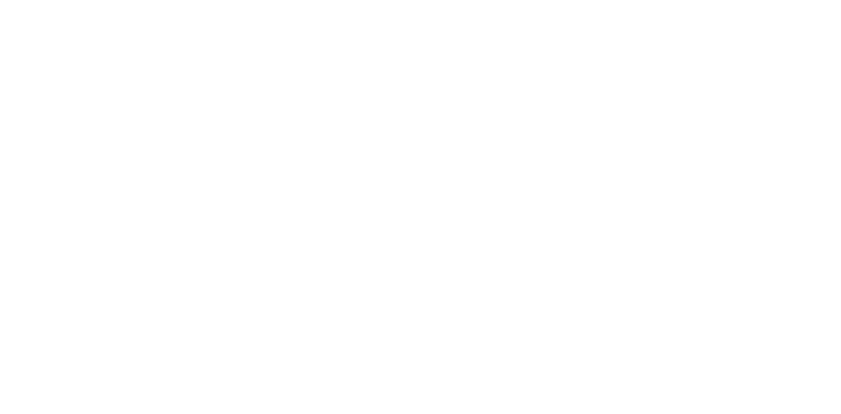
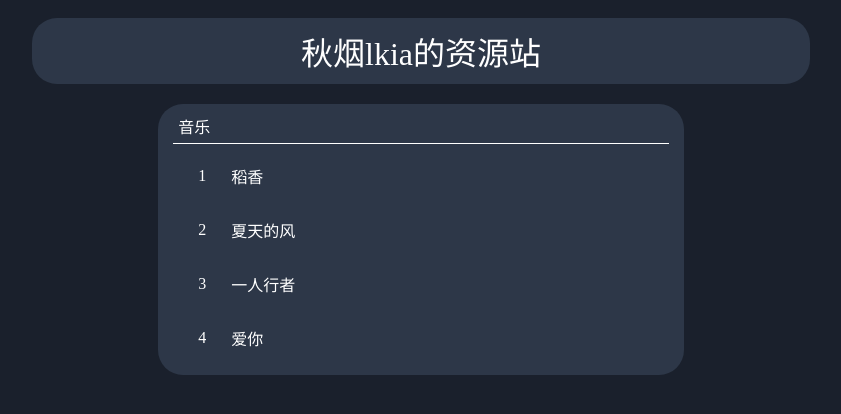
Before and after one commit to lwd-temp/Ikia, a plain HTML site: page index.html in a window 1280 px wide. Shown: the whole page, without its empty margins (219-1060 px from the left). Drawn offline with Linux system fonts and the light colour scheme; a web font is replaced by a local one.

Commit message:
First step.

```diff
--- a/index.html
+++ b/index.html
@@ -1,8 +1,58 @@
 <html>
     <head>
-
+        <link rel="stylesheet" type="text/css" href="style.css">
+        <script type="text/javascript" src="script.js"></script>
+        <title>资源站</title>
+        <meta http-equiv="Content-Type" content="text/html; charset=utf-8">
     </head>
-    <body>
-
+    <body onload="init()">
+        <div class="block title">秋烟lkia的资源站</div>
+        <div class="block guide" style="display:none;">
+            <div class="subtitle">导航</div>
+            <div class="division-line"></div>
+            <div class="guide-blocks">
+                <span class="guide-block">录播</span>
+                <span class="guide-block">切片</span>
+                <span class="guide-block">歌曲</span>
+                <span class="guide-block">图片</span>
+                <span class="guide-block">其他</span>
+            </div>
+        </div>
+        <div class="block musics">
+            <div class="subtitle">音乐</div>
+            <div class="division-line"></div>
+            <div class="music-list">
+                <div class="music-item">
+                    <span class="music-item-no"></span>
+                    <span class="music-item-name" onclick="musicdown(this)">
+                        稻香
+                    </span>
+                </div>
+            </div>
+            <div class="music-list">
+                <div class="music-item">
+                    <span class="music-item-no"></span>
+                    <span class="music-item-name" onclick="musicdown(this)">
+                        夏天的风
+                    </span>
+                </div>
+            </div>
+            <div class="music-list">
+                <div class="music-item">
+                    <span class="music-item-no"></span>
+                    <span class="music-item-name" onclick="musicdown(this)">
+                        一人行者
+                    </span>
+                </div>
+            </div>
+            <div class="music-list">
+                <div class="music-item">
+                    <span class="music-item-no"></span>
+                    <span class="music-item-name" onclick="musicdown(this)">
+                        爱你
+                    </span>
+                </div>
+            </div>
+        </div>
     </body>
 </html>
--- a/script.js
+++ b/script.js
@@ -0,0 +1,16 @@
+function musicdown(obj)
+{
+    var mname = obj.innerText;
+    window.open("./Musics/" + mname + ".flac");
+}
+function init_no()
+{
+    var nos = document.getElementsByClassName("music-item-no");
+    for(var i=0;i<nos.length;i++){
+        nos[i].innerText = i+1;
+    }
+}
+function init()
+{
+    init_no();
+}
--- a/style.css
+++ b/style.css
@@ -0,0 +1,105 @@
+body {
+    background-color: #1A202C;
+    color: white;
+    font-family: "SYHT-Light";
+    display: flex;
+    flex-direction: column;
+    align-items: center;
+}
+.block {
+    text-align: center;
+    background-color: #2D3748;
+    border-radius:25px;
+    padding: 10px;
+    margin-top: 20px;
+}
+.title {
+    font-size: xx-large;
+    font-family: "SYHT-Medium";
+    margin-top: 10px;
+    width: 60%;
+    flex: 1;
+}
+.guide {
+    width: 40%;
+    flex: 1;
+}
+.subtitle {
+    text-align: left;
+    margin-left: 10px;
+    font-size: large;
+    font-size: medium;
+    font-family: "SYHT-Regular";
+}
+.division-line {
+    border-top-color: white;
+    border-top-style: solid;
+    border-top-width:thin;
+    margin-top: 5px;
+    margin-bottom: 5px;
+    margin-left: 5px;
+    margin-right: 5px;
+}
+.guide-block {
+    width: 20%;
+    text-align: center;
+    flex: 1;
+    padding-top: 5px;
+    padding-bottom: 8px;
+    margin-bottom: 3px;
+}
+.guide-block:hover {
+    background-color: #435169;
+}
+.guide-blocks {
+    text-align: left;
+    display: flex;
+    font-size: medium;
+    font-family: "SYHT-Light";
+}
+.musics {
+    flex: 1;
+    width: 40%;
+}
+.music-list {
+    display: flex;
+    flex-direction: row;
+}
+.music-item {
+    width: 100%;
+    text-align: left;
+    padding: 5px;
+    padding-left: 10px;
+    padding-right: 10px;
+    display: flex;
+}
+.music-item-name:hover {
+    background-color: #435169;
+}
+.music-item-no {
+    width: 10%;
+    text-align: center;
+    align-self: center;
+
+}
+.music-item-name {
+    width: 90%;
+    padding-left: 5px;
+    padding-top: 10px;
+    padding-bottom: 10px;
+}
+@font-face {
+    font-family:'SYHT-Medium';
+    src:url(./Fonts/SourceHanSansCN-Medium.ttf);
+    font-style:normal; font-weight:normal
+}
+@font-face {
+    font-family:'SYHT-Light';
+    src:url(./Fonts/SourceHanSansCN-Light.ttf);
+    font-style:normal; font-weight:normal
+}
+@font-face {
+    font-family:'SYHT-Regular';
+    src:url(./Fonts/SourceHanSansCN-Regular.ttf);
+    font-style:normal; font-weight:normal
+}
```
Also changed, not shown: 7 other files.
